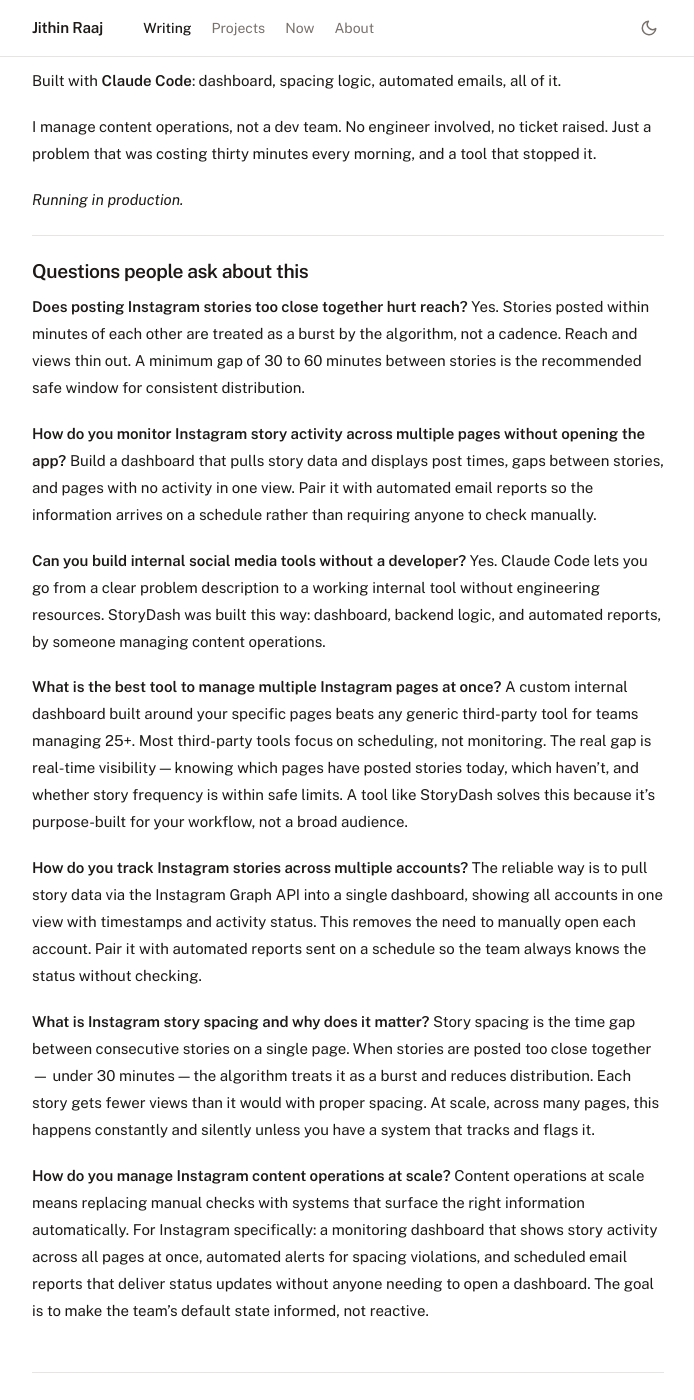
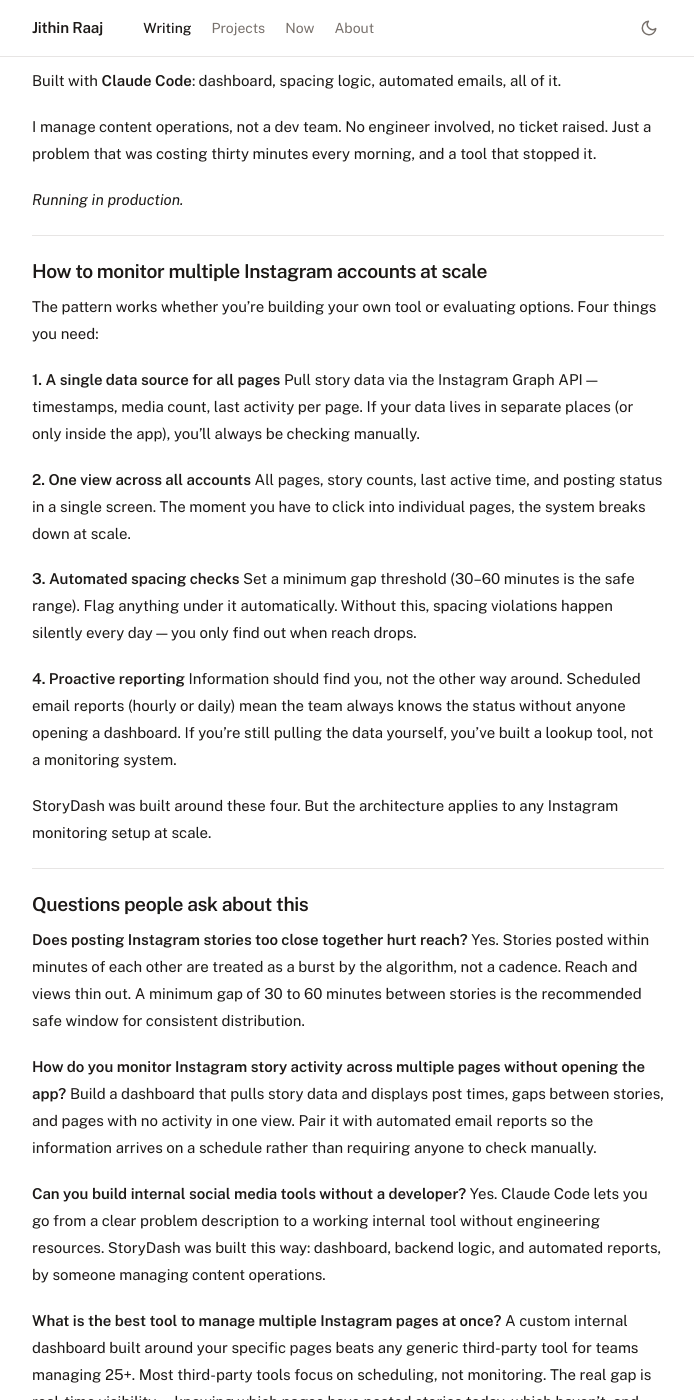
Before and after one commit to jithinrajtk/jithinrajtk.github.io, a Jekyll site: the page built from _posts/2026-04-05-storydash-monitoring-instagram-pages.md, in a window 1280 px wide and 1400 px high, scrolled down 3812 px. Shown: the whole window, without its empty margins (292-986 px from the left). Built offline with Jekyll 4.4.1, drawn with Linux system fonts in a browser that asks for light colours; nearby versions of some CDN libraries.

Commit message:
Add seo_title support and how-to section for keyword targeting
- default.html: support page.seo_title for <title> tag, keep page.title as H1
- StoryDash post: seo_title targets "monitor Instagram stories multiple accounts"
- New "How to monitor multiple Instagram accounts at scale" section with real content
- H1 keeps engaging narrative hook; Google sees keyword-optimized title tag

```diff
--- a/_layouts/default.html
+++ b/_layouts/default.html
@@ -14,6 +14,7 @@
   <meta name="viewport" content="width=device-width, initial-scale=1.0" />
 
   {% assign page_title = page.title | default: 'Jithin Raaj' %}
+  {% assign seo_title = page.seo_title | default: page_title %}
   {% assign site_name = 'Jithin Raaj' %}
   {% assign default_description = 'Social Media Team Lead at Entri | Expert in Problem Solving, Marketing, Social Media, Coding, Automation & AI | Helping startups scale their social media presence' %}
   {% assign page_description = page.description | default: page.subtitle | default: default_description %}
@@ -23,8 +24,8 @@
   {% if page.layout == 'post' %}{% assign og_type = 'article' %}{% endif %}
 
   <!-- Primary Meta Tags -->
-  <title>{% if page_title != 'Jithin Raaj' %}{{ page_title }} — {{ site_name }}{% else %}{{ site_name }} - Social Media Team Lead & Automation Expert{% endif %}</title>
-  <meta name="title" content="{% if page_title != 'Jithin Raaj' %}{{ page_title }} — {{ site_name }}{% else %}{{ site_name }} - Social Media Team Lead & Automation Expert{% endif %}" />
+  <title>{% if seo_title != 'Jithin Raaj' %}{{ seo_title }} — {{ site_name }}{% else %}{{ site_name }} - Social Media Team Lead & Automation Expert{% endif %}</title>
+  <meta name="title" content="{% if seo_title != 'Jithin Raaj' %}{{ seo_title }} — {{ site_name }}{% else %}{{ site_name }} - Social Media Team Lead & Automation Expert{% endif %}" />
   <meta name="description" content="{{ page_description }}" />
   <meta name="keywords" content="Jithin Raaj, Social Media Lead, Automation Expert, AI Solutions, Social Media Marketing, Problem Solving, Team Lead, Entri" />
   <meta name="author" content="Jithin Raaj" />
--- a/_posts/2026-04-05-storydash-monitoring-instagram-pages.md
+++ b/_posts/2026-04-05-storydash-monitoring-instagram-pages.md
@@ -6,6 +6,7 @@
 tags: [instagram, automation, claude-code, social-media, internal-tools, content-operations, instagram-monitoring, story-tracking, multiple-pages, social-media-dashboard]
 description: "How to monitor Instagram stories across 25+ pages without opening the app — a custom dashboard with story spacing violation alerts, per-page tracking, and automated hourly email reports. Built with Claude Code without an engineering team."
 image: /assets/images/storydash-overview.png
+seo_title: "How to Monitor Instagram Stories Across Multiple Accounts (Dashboard + Email Alerts)"
 ---
 
 Every morning, the routine was the same.
@@ -85,6 +86,26 @@
 I manage content operations, not a dev team. No engineer involved, no ticket raised. Just a problem that was costing thirty minutes every morning, and a tool that stopped it.
 
 *Running in production.*
+
+---
+
+## How to monitor multiple Instagram accounts at scale
+
+The pattern works whether you're building your own tool or evaluating options. Four things you need:
+
+**1. A single data source for all pages**
+Pull story data via the Instagram Graph API — timestamps, media count, last activity per page. If your data lives in separate places (or only inside the app), you'll always be checking manually.
+
+**2. One view across all accounts**
+All pages, story counts, last active time, and posting status in a single screen. The moment you have to click into individual pages, the system breaks down at scale.
+
+**3. Automated spacing checks**
+Set a minimum gap threshold (30–60 minutes is the safe range). Flag anything under it automatically. Without this, spacing violations happen silently every day — you only find out when reach drops.
+
+**4. Proactive reporting**
+Information should find you, not the other way around. Scheduled email reports (hourly or daily) mean the team always knows the status without anyone opening a dashboard. If you're still pulling the data yourself, you've built a lookup tool, not a monitoring system.
+
+StoryDash was built around these four. But the architecture applies to any Instagram monitoring setup at scale.
 
 ---
 
```
